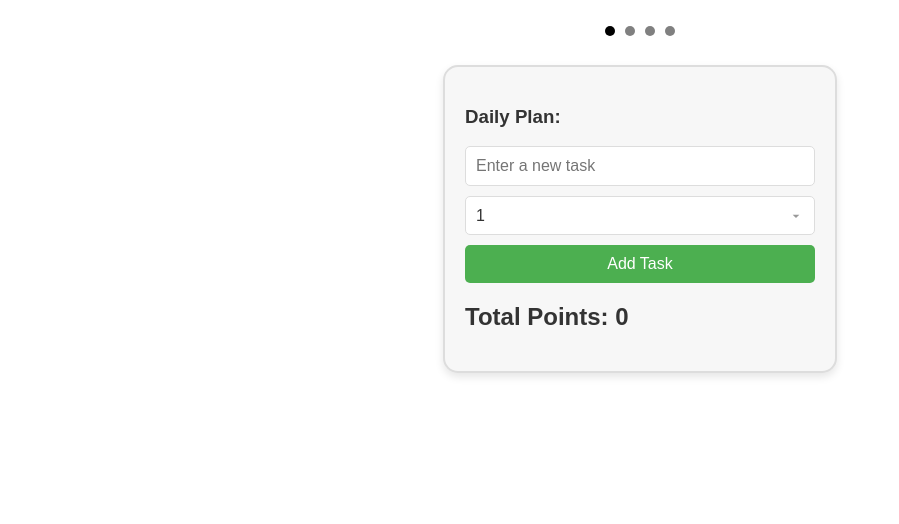
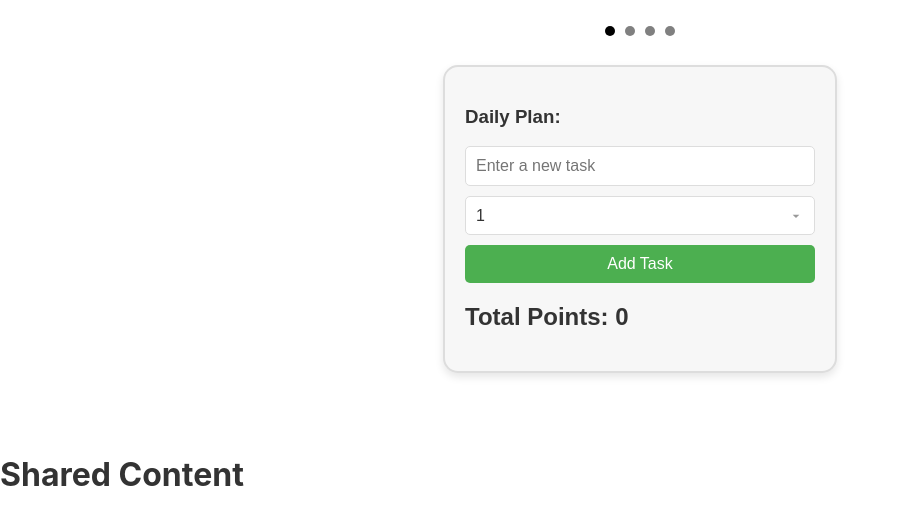
Before and after one commit to IevgenKulykov/daily-plan, a React (Create React App) app: page /share in a window 1280 px wide. Shown: the top 524 px of the page, without its empty margins (0-899 px from the left). Built offline with nearby package versions, Linux system fonts and the light colour scheme.

Commit message:
added ShareHandler

```diff
--- a/package.json
+++ b/package.json
@@ -15,9 +15,9 @@
     "react-dom": "^18.3.1",
     "react-i18next": "^15.1.1",
     "react-responsive-carousel": "^3.2.23",
+    "react-router-dom": "^7.0.1",
     "react-scripts": "5.0.1",
     "react-swipeable": "^7.0.2",
-    "typescript": "^4.9.5",
     "web-vitals": "^2.1.4"
   },
   "scripts": {
@@ -49,6 +49,7 @@
   "devDependencies": {
     "@babel/plugin-proposal-private-property-in-object": "^7.21.11",
     "@types/node": "^22.9.0",
-    "gh-pages": "^6.2.0"
+    "gh-pages": "^6.2.0",
+    "typescript": "^5.7.2"
   }
 }
--- a/src/App.tsx
+++ b/src/App.tsx
@@ -9,6 +9,9 @@ import { Task, TaskType, addTask, completeTask, removeTask } from './components/
 import NewTask from "./components/new-task/NewTask";
 import NewReward from "./components/new-reward/NewReward";
 import { Reward, RewardType, addReward, removeReward } from './components/reward';
+import { BrowserRouter as Router, Route, Routes } from 'react-router-dom';
+import ShareHandler from "./components/share/ShareHandler";
+
 
 const initialRewards: RewardType[] = [
   { name: "Coffee", pointsRequired: 10 },
@@ -109,6 +112,7 @@ const App: React.FC = () => {
   };
 
   return (
+    <Router>
     <div className="App" style={{ display: "flex" }}>
       <div className="main">
         <DotNavigation>
@@ -186,6 +190,10 @@ const App: React.FC = () => {
         </DotNavigation>
       </div>
     </div>
+            <Routes>
+                <Route path="/share" element={<ShareHandler />} />
+            </Routes>
+    </Router>
   );
 };
 
--- /dev/null
+++ b/src/components/share/ShareHandler.tsx
@@ -0,0 +1,26 @@
+import React from 'react';
+import { useLocation } from 'react-router-dom';
+
+const ShareHandler: React.FC = () => {
+    const location = useLocation();
+    const params = new URLSearchParams(location.search);
+
+    const title = params.get('title');
+    const text = params.get('text');
+
+    React.useEffect(() => {
+        if (text) {
+            console.log("Shared text:", text);
+        }
+    }, [text]);
+
+    return (
+        <div>
+            <h1>Shared Content</h1>
+            {title && <h2>{title}</h2>}
+            {text && <p>{text}</p>}
+        </div>
+    );
+};
+
+export default ShareHandler;
```
Also changed, not shown: public/manifest.json, 1 other file (tests, documents, lock files or other folders).
